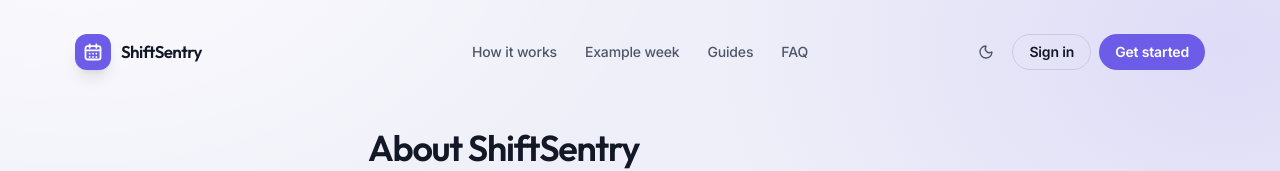
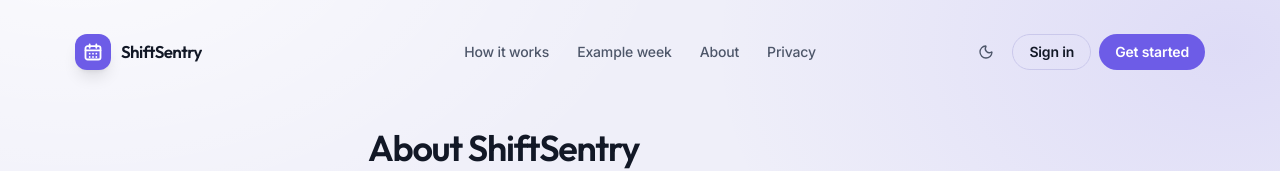
Before and after one commit to pokharelsandeep333-commits/ShiftSentry, a Next.js app: page /about in a window 1280 px wide. Shown: the top 171 px of the page. Built offline with nearby package versions, Linux system fonts and the light colour scheme; a web font is replaced by a local one.

Commit message:
feat(landing): nav links About and Privacy in place of Guides and FAQ

```diff
--- a/src/components/welcome/welcome-nav.tsx
+++ b/src/components/welcome/welcome-nav.tsx
@@ -60,8 +60,8 @@ export function WelcomeNav({ base = "" }: { base?: "" | "/" }) {
         <nav aria-label="Page" className="hidden items-center gap-1 lg:flex">
           <a href={`${base}#how`} className={navLink}>How it works</a>
           <a href={`${base}#week`} className={navLink}>Example week</a>
-          <Link href="/guides" className={navLink}>Guides</Link>
-          <a href={`${base}#faq`} className={navLink}>FAQ</a>
+          <Link href="/about" className={navLink}>About</Link>
+          <Link href="/privacy" className={navLink}>Privacy</Link>
         </nav>
         <div className="flex items-center gap-1.5 justify-self-end sm:gap-2">
           <ThemeSwitch />
```
